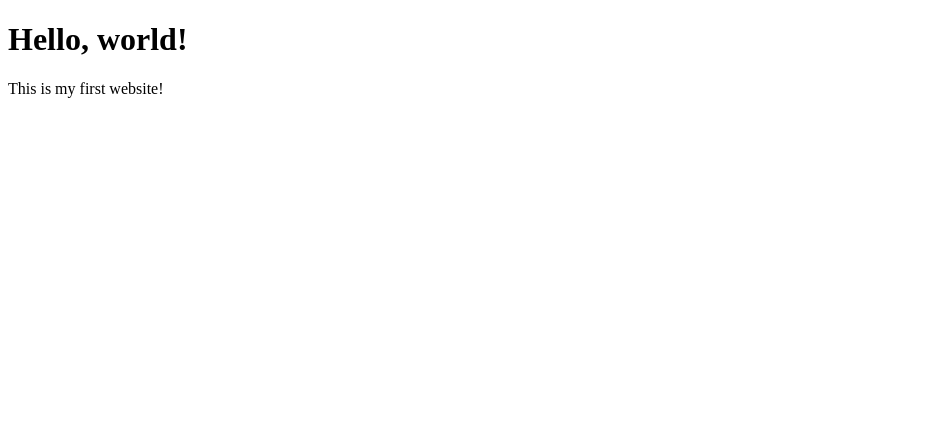
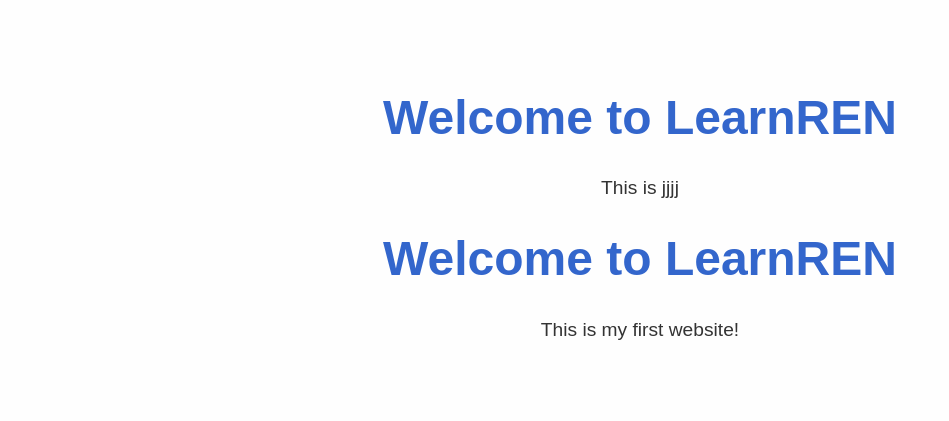
Before and after one commit to renadsay3/LearnREN, a plain HTML site: page index.html in a window 1280 px wide. Shown: the whole page, without its empty margins (0-949 px from the left). Drawn offline with Linux system fonts and the light colour scheme.

Commit message:
Add files via upload

```diff
--- a/index.html
+++ b/index.html
@@ -1,10 +1,38 @@
 <!DOCTYPE html>
+<html>
+<head><!DOCTYPE html>
 <html>
 <head>
     <title>My First Website</title>
+    <style>
+        body {
+            font-family: Arial, sans-serif;
+            background-color: #fefefe;
+            color: #333;
+            text-align: center;
+            padding: 50px;
+        }
+
+        h1 {
+            color: #3366cc;
+            font-size: 3em;
+        }
+
+        p {
+            font-size: 1.2em;
+        }
+    </style>
 </head>
 <body>
-    <h1>Hello, world!</h1>
+    <h1>Welcome to LearnREN</h1>
+    <p>This is jjjj</p>
+</body>
+</html>
+
+    <title>This is jjjj</title>
+</head>
+<body>
+    <h1>Welcome to LearnREN</h1>
     <p>This is my first website!</p>
 </body>
 </html>
```
